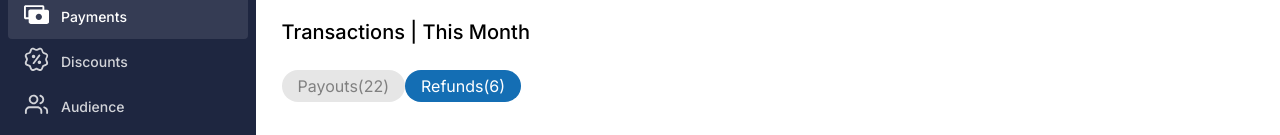
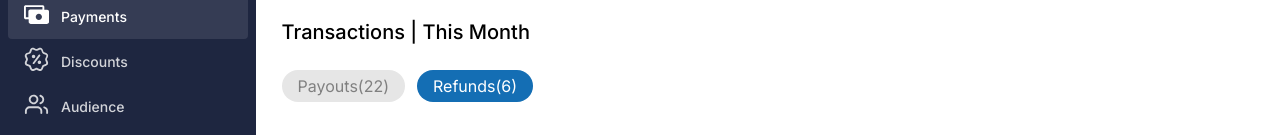
Before and after one commit to pavanmanishd/dukaan-payouts-page, a React (Vite) app: page / in a window 1280 px wide. Shown: the part 359-494 px from the top of the page. Built offline with nearby package versions, Linux system fonts and the light colour scheme.

Commit message:
Add gap between elements in App.css

```diff
--- a/src/App.css
+++ b/src/App.css
@@ -556,6 +556,7 @@ margin-bottom: 0%;
   align-items: center;
   margin-top: 1.5rem  ;
   margin-bottom: 2.25rem;
+  gap: 0.75rem;
 }
 
 .trans_cat_not_selec {
```
